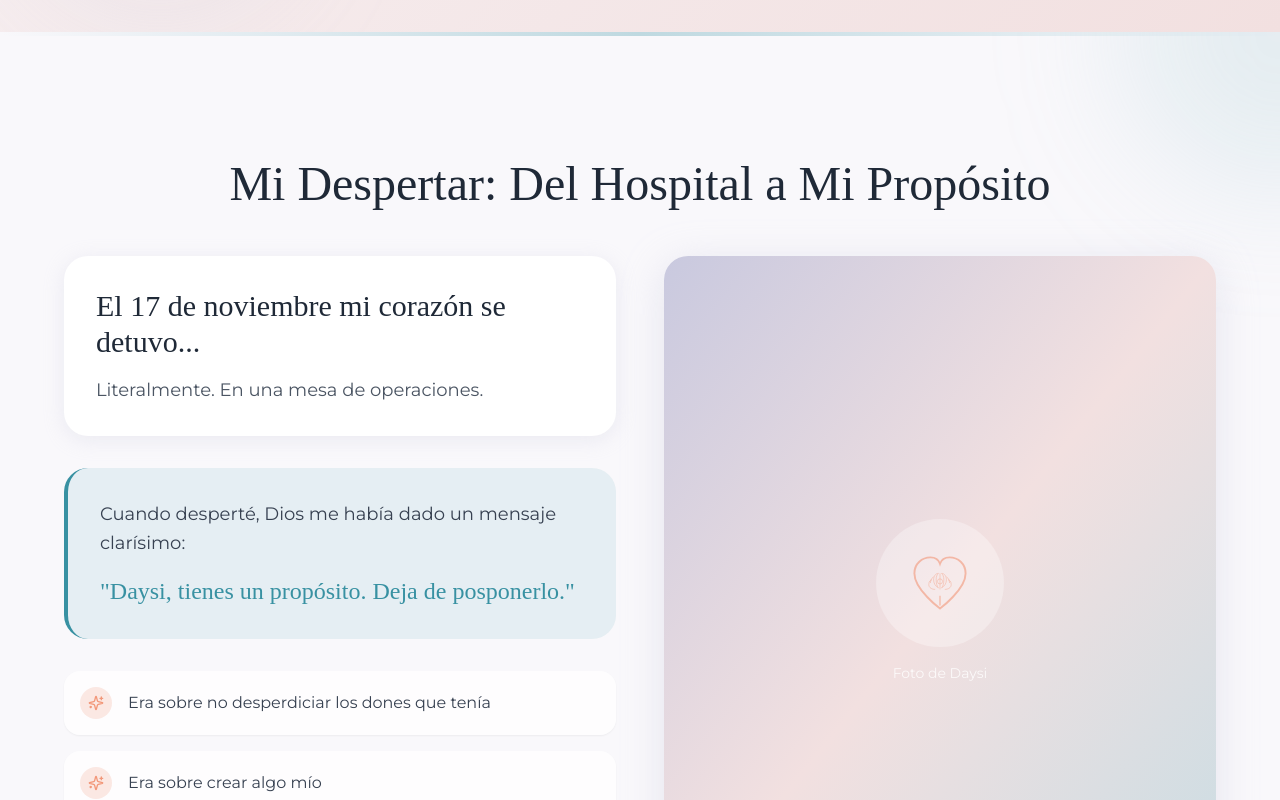
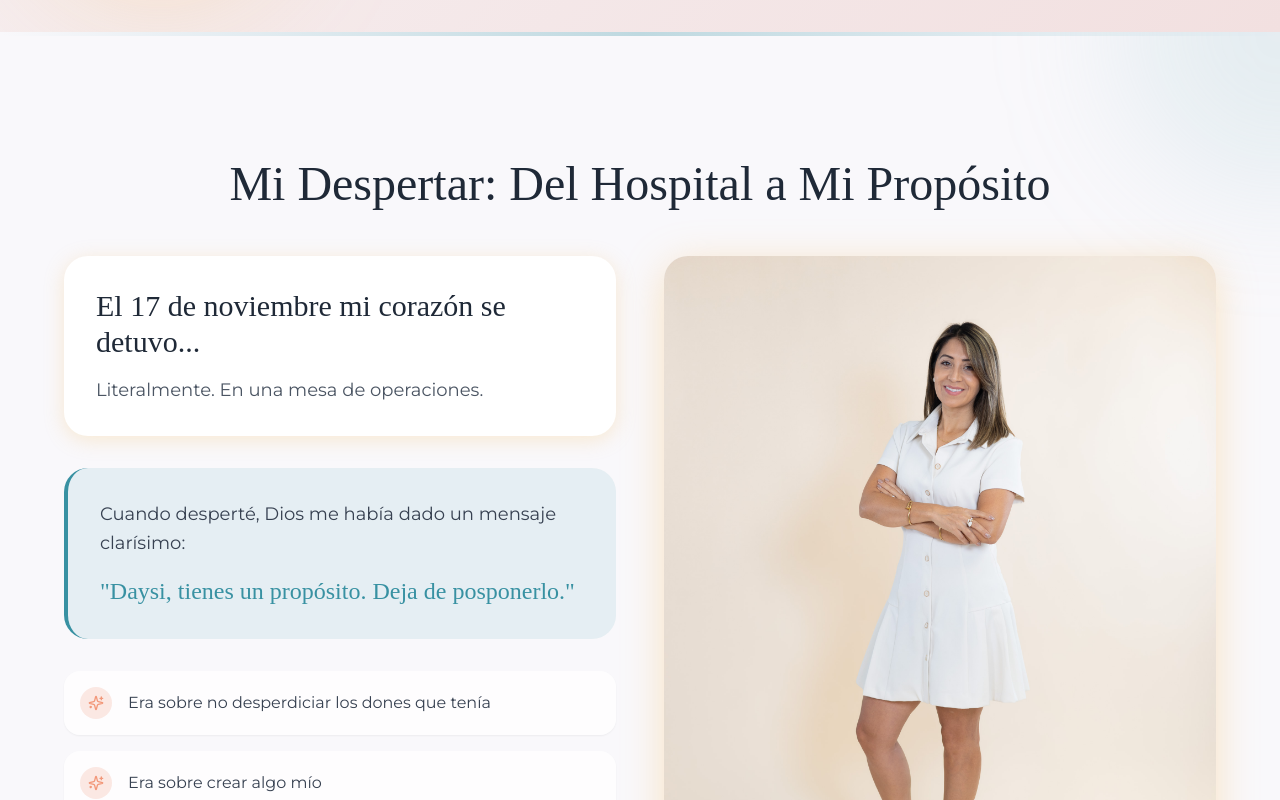
Before and after one commit to Juandurdaneta/talentos-de-vida, a Next.js app: page / in a window 1280 px wide. Shown: the part 2000-2800 px from the top of the page. Built offline with nearby package versions, Linux system fonts and the light colour scheme; a web font is replaced by a local one.

Commit message:
Update Tailwind configuration and components to introduce new color scheme and gradients. Add images for Daysi and family, and replace instances of 'lavender' with 'warm-yellow' and 'golden' in various sections for a cohesive design. Adjust background gradients and box shadows accordingly.

```diff
--- a/src/app/globals.css
+++ b/src/app/globals.css
@@ -42,8 +42,8 @@
     @apply py-16 md:py-24 lg:py-32 px-4 md:px-8;
   }
 
-  .gradient-lavender {
-    background: linear-gradient(135deg, #F9F8FB 0%, #C9C9DF 100%);
+  .gradient-warm {
+    background: linear-gradient(135deg, #FFFBF5 0%, #FEE8C8 50%, #FFFBF5 100%);
   }
 
   .gradient-blush {
@@ -99,7 +99,7 @@
 }
 
 ::-webkit-scrollbar-thumb {
-  background: #C9C9DF;
+  background: #F9BA58;
   border-radius: 4px;
 }
 
--- a/src/components/sections/FAQ.tsx
+++ b/src/components/sections/FAQ.tsx
@@ -60,7 +60,7 @@ export function FAQ() {
     <section ref={ref} className="section-padding bg-off-white relative overflow-hidden">
       {/* Decorative elements */}
       <div className="absolute top-10 right-10 w-40 h-40 bg-teal-light/20 organic-shape-3 blur-2xl" />
-      <div className="absolute bottom-10 left-10 w-56 h-56 bg-lavender/30 organic-shape-1 blur-2xl" />
+      <div className="absolute bottom-10 left-10 w-56 h-56 bg-golden/30 organic-shape-1 blur-2xl" />
 
       <div className="max-w-3xl mx-auto relative z-10">
         <motion.div
@@ -97,7 +97,7 @@ export function FAQ() {
           {/* Encouraging note */}
           <motion.div
             variants={itemVariants}
-            className="mt-12 text-center bg-gradient-to-r from-lavender/30 via-blush/30 to-lavender/30 rounded-3xl p-8"
+            className="mt-12 text-center bg-gradient-to-r from-golden/30 via-blush/30 to-golden/30 rounded-3xl p-8"
           >
             <p className="font-montserrat text-gray-700">
               ¿Tienes otra pregunta? No te preocupes, todas hemos estado ahí.
--- a/src/components/sections/FinalCTA.tsx
+++ b/src/components/sections/FinalCTA.tsx
@@ -44,7 +44,7 @@ export function FinalCTA() {
   }
 
   return (
-    <section ref={ref} className="section-padding gradient-lavender relative overflow-hidden">
+    <section ref={ref} className="section-padding gradient-warm relative overflow-hidden">
       {/* Decorative elements */}
       <div className="absolute top-0 left-0 w-full h-1 bg-gradient-to-r from-transparent via-coral/50 to-transparent" />
       <div className="absolute -top-20 -right-20 w-80 h-80 bg-coral/10 organic-shape-1 blur-3xl" />
--- a/src/components/sections/Hero.tsx
+++ b/src/components/sections/Hero.tsx
@@ -6,7 +6,7 @@ import Image from "next/image"
 
 export function Hero() {
   return (
-    <section className="relative min-h-screen flex items-center justify-center overflow-hidden gradient-lavender">
+    <section className="relative min-h-screen flex items-center justify-center overflow-hidden gradient-warm">
       {/* Decorative organic shapes */}
       <div className="absolute inset-0 pointer-events-none overflow-hidden">
         <motion.div
--- a/src/components/sections/Method.tsx
+++ b/src/components/sections/Method.tsx
@@ -39,7 +39,7 @@ const methodSteps = [
     title: "CREA",
     description: "Desde tu autenticidad — Comparte tu verdad sin máscaras",
     icon: Palette,
-    color: "bg-lavender",
+    color: "bg-golden",
   },
   {
     letter: "E",
@@ -93,7 +93,7 @@ export function Method() {
     <section ref={ref} className="section-padding bg-off-white relative overflow-hidden">
       {/* Decorative elements */}
       <div className="absolute top-0 left-0 w-full h-1 bg-gradient-to-r from-coral via-teal to-peach" />
-      <div className="absolute -top-20 -left-20 w-64 h-64 bg-lavender/20 organic-shape-1 blur-2xl" />
+      <div className="absolute -top-20 -left-20 w-64 h-64 bg-golden/20 organic-shape-1 blur-2xl" />
       <div className="absolute -bottom-20 -right-20 w-80 h-80 bg-teal-light/20 organic-shape-2 blur-2xl" />
 
       <div className="max-w-6xl mx-auto relative z-10">
@@ -151,7 +151,7 @@ export function Method() {
           {/* Flexibility points */}
           <motion.div
             variants={itemVariants}
-            className="mt-16 bg-gradient-to-r from-teal-light/20 via-lavender/20 to-teal-light/20 rounded-3xl p-8 md:p-12"
+            className="mt-16 bg-gradient-to-r from-teal-light/20 via-golden/20 to-teal-light/20 rounded-3xl p-8 md:p-12"
           >
             <div className="grid grid-cols-1 md:grid-cols-2 lg:grid-cols-4 gap-6">
               {flexibilityPoints.map((point, index) => (
--- a/src/components/sections/PainPoints.tsx
+++ b/src/components/sections/PainPoints.tsx
@@ -46,7 +46,7 @@ export function PainPoints() {
     <section ref={ref} className="section-padding gradient-blush relative overflow-hidden">
       {/* Decorative elements */}
       <div className="absolute top-10 right-10 w-40 h-40 bg-coral/10 rounded-full blur-3xl" />
-      <div className="absolute bottom-10 left-10 w-60 h-60 bg-lavender/30 rounded-full blur-3xl" />
+      <div className="absolute bottom-10 left-10 w-60 h-60 bg-golden/30 rounded-full blur-3xl" />
 
       <div className="max-w-5xl mx-auto relative z-10">
         <motion.div
--- a/src/components/sections/Story.tsx
+++ b/src/components/sections/Story.tsx
@@ -56,7 +56,7 @@ export function Story() {
       {/* Decorative elements */}
       <div className="absolute top-0 left-0 w-full h-1 bg-gradient-to-r from-transparent via-teal/30 to-transparent" />
       <div className="absolute -top-40 -right-40 w-80 h-80 bg-teal-light/20 rounded-full blur-3xl" />
-      <div className="absolute -bottom-40 -left-40 w-96 h-96 bg-lavender/30 rounded-full blur-3xl" />
+      <div className="absolute -bottom-40 -left-40 w-96 h-96 bg-golden/30 rounded-full blur-3xl" />
 
       <div className="max-w-6xl mx-auto relative z-10">
         <motion.div
@@ -113,40 +113,43 @@ export function Story() {
 
             {/* Right column - Photo and transformation */}
             <motion.div variants={itemVariants} className="space-y-8">
-              {/* Photo placeholder */}
+              {/* Daysi Photo */}
               <div className="relative aspect-[4/5] rounded-3xl overflow-hidden shadow-soft-lg">
-                <div className="absolute inset-0 bg-gradient-to-br from-lavender via-blush to-teal-light/50 flex items-center justify-center">
-                  <div className="text-center p-8">
-                    <div className="w-32 h-32 mx-auto mb-4 rounded-full bg-white/30 flex items-center justify-center">
                 <Image
-                        src="/images/icon.svg"
+                  src="/images/daysi.jpg"
                   alt="Daysi Aldaz"
-                        width={64}
-                        height={64}
-                        className="opacity-60"
+                  fill
+                  className="object-cover"
                 />
-                    </div>
-                    <p className="font-montserrat text-white/80 text-sm">
-                      Foto de Daysi
-                    </p>
-                  </div>
-                </div>
                 {/* Decorative corner */}
                 <div className="absolute -bottom-4 -right-4 w-24 h-24 bg-coral/30 organic-shape-1" />
               </div>
 
-              {/* 90-day transformation */}
-              <div className="bg-gradient-to-br from-peach/20 to-coral/10 rounded-3xl p-8">
-                <h3 className="font-montserrat font-bold text-lg text-teal mb-6">
+              {/* 90-day transformation with photo */}
+              <div className="grid grid-cols-1 sm:grid-cols-2 gap-4">
+                {/* Family photo */}
+                <div className="relative aspect-square rounded-2xl overflow-hidden shadow-soft">
+                  <Image
+                    src="/images/daysi-family.jpg"
+                    alt="Daysi con su familia"
+                    fill
+                    className="object-cover"
+                  />
+                </div>
+
+                {/* 90-day results */}
+                <div className="bg-gradient-to-br from-peach/20 to-coral/10 rounded-2xl p-6">
+                  <h3 className="font-montserrat font-bold text-base text-teal mb-4">
                     En 90 días, desde mi casa:
                   </h3>
-                <div className="space-y-3">
+                  <div className="space-y-2">
                     {transformationResults.map((result, index) => (
-                    <div key={index} className="flex items-start gap-3">
+                      <div key={index} className="flex items-start gap-2">
                         <div className="w-2 h-2 rounded-full bg-teal mt-2 flex-shrink-0" />
-                      <p className="font-montserrat text-gray-700">{result}</p>
+                        <p className="font-montserrat text-gray-700 text-sm">{result}</p>
                       </div>
                     ))}
+                  </div>
                 </div>
               </div>
             </motion.div>
@@ -179,7 +182,7 @@ export function Story() {
               Y esa misma decisión que me transformó de{" "}
               <span className="text-coral font-semibold">mamá en piloto automático</span>{" "}
               a{" "}
-              <span className="text-teal font-semibold">mujer con misión</span>{" "}
+              <span className="text-teal font-semibold">mujer con misión,</span>{" "}
               es la que puedes tomar tú hoy.
             </p>
             <Button variant="primary" size="xl">
--- a/src/components/sections/Testimonials.tsx
+++ b/src/components/sections/Testimonials.tsx
@@ -49,7 +49,7 @@ export function Testimonials() {
     <section ref={ref} className="section-padding gradient-blush relative overflow-hidden">
       {/* Decorative elements */}
       <div className="absolute top-20 left-10 w-32 h-32 bg-coral/10 organic-shape-1 blur-xl" />
-      <div className="absolute bottom-20 right-10 w-48 h-48 bg-lavender/30 organic-shape-2 blur-xl" />
+      <div className="absolute bottom-20 right-10 w-48 h-48 bg-golden/30 organic-shape-2 blur-xl" />
 
       <div className="max-w-5xl mx-auto relative z-10">
         <motion.div
@@ -86,7 +86,7 @@ export function Testimonials() {
                   {/* Photo */}
                   <div className="flex items-center gap-4 mb-6">
                     <div className="relative w-20 h-20 rounded-full overflow-hidden border-4 border-coral/20">
-                      <div className="absolute inset-0 bg-gradient-to-br from-lavender to-blush flex items-center justify-center">
+                      <div className="absolute inset-0 bg-gradient-to-br from-warm-yellow to-blush flex items-center justify-center">
                         <span className="text-3xl">👩</span>
                       </div>
                     </div>
--- a/tailwind.config.ts
+++ b/tailwind.config.ts
@@ -10,7 +10,8 @@ const config: Config = {
     extend: {
       colors: {
         // Primary Colors
-        'lavender': '#C9C9DF',
+        'warm-yellow': '#FDF6E3',
+        'golden': '#F9BA58',
         'off-white': '#F9F8FB',
         // Secondary Colors
         'teal': {
@@ -65,8 +66,8 @@ const config: Config = {
         },
       },
       boxShadow: {
-        'soft': '0 4px 20px rgba(201, 201, 223, 0.3)',
-        'soft-lg': '0 8px 40px rgba(201, 201, 223, 0.4)',
+        'soft': '0 4px 20px rgba(249, 186, 88, 0.25)',
+        'soft-lg': '0 8px 40px rgba(249, 186, 88, 0.35)',
         'teal': '0 4px 20px rgba(56, 145, 162, 0.3)',
       },
     },
```
Also changed, not shown: public/images/daysi-family.jpg (added), public/images/daysi.jpg (added). Lines whose indentation alone changed are shown as unchanged.
